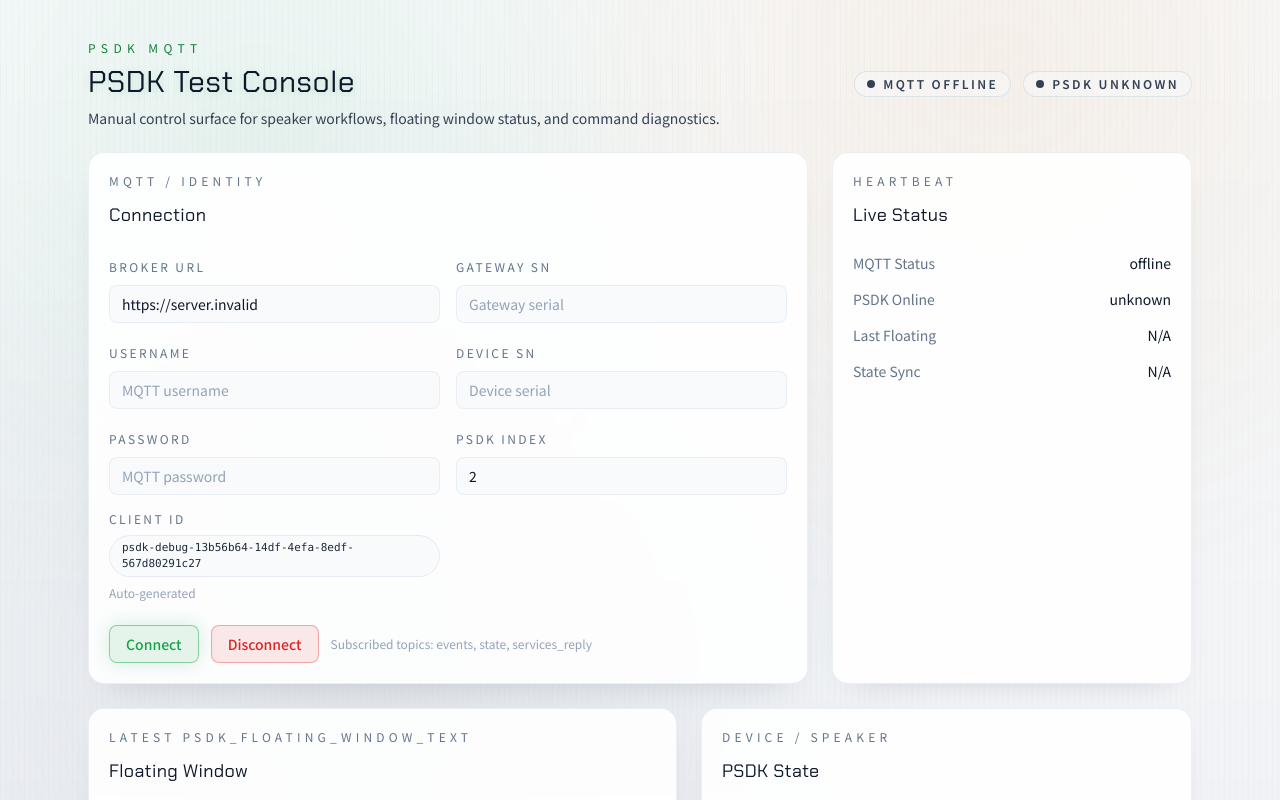
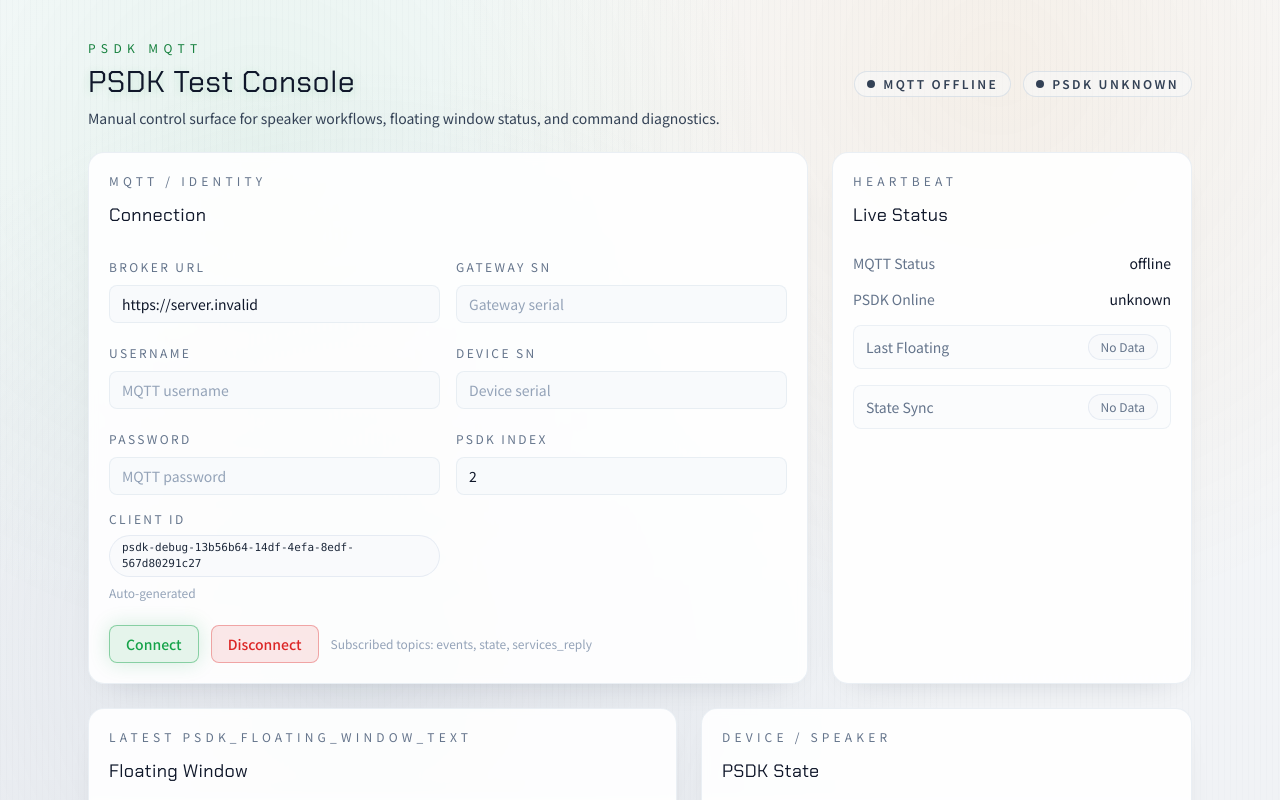
Before and after one commit to GARCHENG/cloudapi-psdk-debug, a React (Vite) app: page / in a window 1280 px wide. Shown: the top 800 px of the page. Built offline with nearby package versions, Linux system fonts and the light colour scheme; no server answers.

Commit message:
feat: enhance connection section with detailed status and hover information

```diff
--- a/src/App.tsx
+++ b/src/App.tsx
@@ -1,5 +1,6 @@
 import { useCallback, useEffect, useMemo, useState } from 'react'
 import './App.css'
+import type { ReactNode } from 'react'
 import { useMqtt } from './hooks/useMqtt'
 import type { MqttStatus } from './hooks/useMqtt'
 import { buildBaseMessage } from './types/psdk'
@@ -53,6 +54,32 @@ const SectionHeader = ({ title, subtitle }: { title: string; subtitle: string })
   <div>
     <p className="panel-title">{subtitle}</p>
     <h2 className="panel-heading">{title}</h2>
+  </div>
+)
+
+const HoverDetailRow = ({
+  label,
+  available,
+  detail
+}: {
+  label: string
+  available: boolean
+  detail: ReactNode
+}) => (
+  <div className="group relative flex cursor-help items-center justify-between gap-3 rounded-lg border border-steel-700/60 bg-coal-900/55 px-3 py-2">
+    <span className="text-steel-400">{label}</span>
+    <span
+      className={`chip shrink-0 ${
+        available
+          ? 'border-signal-500/70 text-signal-400'
+          : 'border-steel-700/80 text-steel-400'
+      }`}
+    >
+      {available ? 'Available' : 'No Data'}
+    </span>
+    <div className="pointer-events-none absolute -top-2 right-0 z-20 w-72 -translate-y-full rounded-lg border border-steel-700/80 bg-coal-950/95 p-3 text-xs text-steel-200 opacity-0 shadow-panel transition duration-150 group-hover:opacity-100">
+      {detail}
+    </div>
   </div>
 )
 
@@ -264,6 +291,8 @@ function App() {
     gatewaySn.trim().length > 0 &&
     deviceSn.trim().length > 0
 
+  const connectionCollapsed = status === 'connected'
+
   const canSend = isConnected && servicesTopic.length > 0
 
   const sendCommand = useCallback(
@@ -365,7 +394,73 @@ function App() {
 
         <div className="grid gap-6 lg:grid-cols-[minmax(0,2fr)_minmax(0,1fr)]">
           <section className="panel">
+            <div className="w-full">
               <SectionHeader title="Connection" subtitle="MQTT / Identity" />
+            </div>
+
+            {connectionCollapsed ? (
+              <div className="mt-6 rounded-xl border border-steel-700/55 bg-coal-900/55 p-3">
+                <div className="flex flex-wrap items-center gap-2">
+                  <StatusBadge
+                    label={`MQTT ${status}`}
+                    tone={mqttStatusTone[status]}
+                  />
+                  <span className="chip border-signal-500/40 text-signal-400">
+                    Connection Stable
+                  </span>
+                  <button
+                    className="btn btn-danger ml-auto"
+                    onClick={() => setMqttEnabled(false)}
+                    disabled={!mqttEnabled}
+                  >
+                    Disconnect
+                  </button>
+                </div>
+
+                <div className="mt-3 grid gap-2 sm:grid-cols-2">
+                  <div className="rounded-lg border border-steel-700/60 bg-coal-950/40 px-3 py-2">
+                    <p className="text-[11px] uppercase tracking-[0.2em] text-steel-500">
+                      Broker
+                    </p>
+                    <p className="mt-1 break-all text-sm text-steel-100" title={brokerUrl}>
+                      {brokerUrl}
+                    </p>
+                  </div>
+
+                  <div className="rounded-lg border border-steel-700/60 bg-coal-950/40 px-3 py-2">
+                    <p className="text-[11px] uppercase tracking-[0.2em] text-steel-500">
+                      Gateway SN
+                    </p>
+                    <p className="mt-1 break-all text-sm text-steel-100" title={gatewaySn}>
+                      {gatewaySn}
+                    </p>
+                  </div>
+
+                  <div className="rounded-lg border border-steel-700/60 bg-coal-950/40 px-3 py-2">
+                    <p className="text-[11px] uppercase tracking-[0.2em] text-steel-500">
+                      Client ID
+                    </p>
+                    <p className="mt-1 break-all font-mono text-xs text-steel-200" title={clientId}>
+                      {clientId}
+                    </p>
+                  </div>
+
+                  <div className="rounded-lg border border-steel-700/60 bg-coal-950/40 px-3 py-2">
+                    <p className="text-[11px] uppercase tracking-[0.2em] text-steel-500">
+                      Device SN
+                    </p>
+                    <p className="mt-1 break-all text-sm text-steel-100" title={deviceSn}>
+                      {deviceSn}
+                    </p>
+                  </div>
+                </div>
+
+                <p className="mt-3 text-xs text-steel-500">
+                  Subscribed topics: events, state, services_reply
+                </p>
+              </div>
+            ) : (
+              <>
                 <div className="mt-6 grid gap-4 md:grid-cols-2">
                   <div>
                     <label className="label">Broker URL</label>
@@ -459,15 +554,20 @@ function App() {
                     Subscribed topics: events, state, services_reply
                   </span>
                 </div>
-            {error && (
+              </>
+            )}
+
+            {status === 'error' && (
               <div className="mt-4 rounded-lg border border-warn-500/40 bg-warn-500/10 px-4 py-2 text-sm text-warn-500">
-                {error}
+                MQTT connection failed: {error ?? 'Please verify broker and credentials.'}
               </div>
             )}
           </section>
 
           <section className="panel">
+            <div className="w-full">
               <SectionHeader title="Live Status" subtitle="Heartbeat" />
+            </div>
             <div className="mt-6 space-y-4 text-sm">
               <div className="flex items-center justify-between">
                 <span className="text-steel-400">MQTT Status</span>
@@ -477,18 +577,31 @@ function App() {
                 <span className="text-steel-400">PSDK Online</span>
                 <span className="text-steel-100">{onlineState}</span>
               </div>
-              <div className="flex items-center justify-between">
-                <span className="text-steel-400">Last Floating</span>
-                <span className="text-steel-100">
-                  {formatTimestamp(lastFloatingAt)}
-                </span>
+              <HoverDetailRow
+                label="Last Floating"
+                available={Boolean(lastFloatingAt)}
+                detail={
+                  floatingWindow ? (
+                    <div className="space-y-2">
+                      <p>Updated: {formatTimestamp(lastFloatingAt)}</p>
+                      <p className="break-words text-steel-300">
+                        Text: {floatingWindow.text}
+                      </p>
                     </div>
-              <div className="flex items-center justify-between">
-                <span className="text-steel-400">State Sync</span>
-                <span className="text-steel-100">
-                  {formatTimestamp(psdkStateAt)}
-                </span>
-              </div>
+                  ) : (
+                    'No floating window message yet.'
+                  )
+                }
+              />
+              <HoverDetailRow
+                label="State Sync"
+                available={Boolean(psdkStateAt)}
+                detail={
+                  psdkStateAt
+                    ? `Last synchronized: ${formatTimestamp(psdkStateAt)}`
+                    : 'No state payload received yet.'
+                }
+              />
             </div>
           </section>
         </div>
```
Lines whose indentation alone changed are shown as unchanged.
